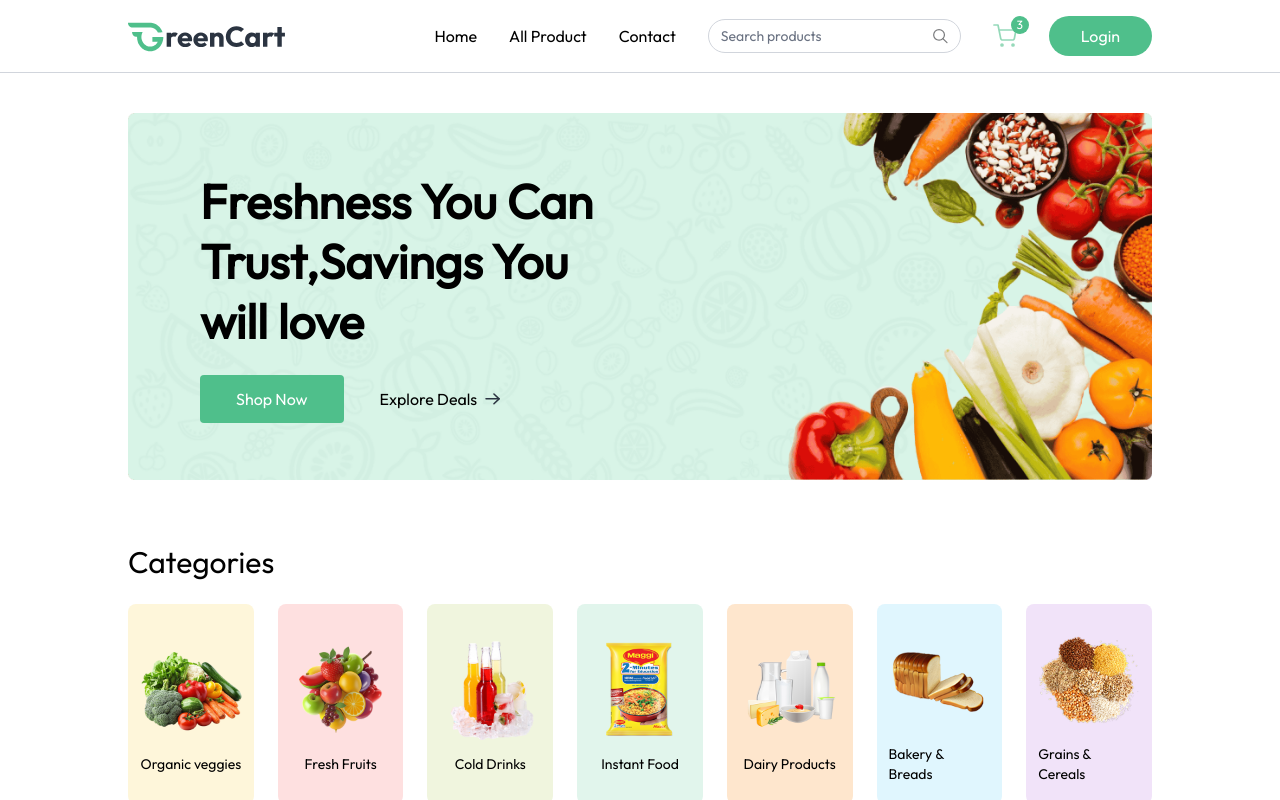
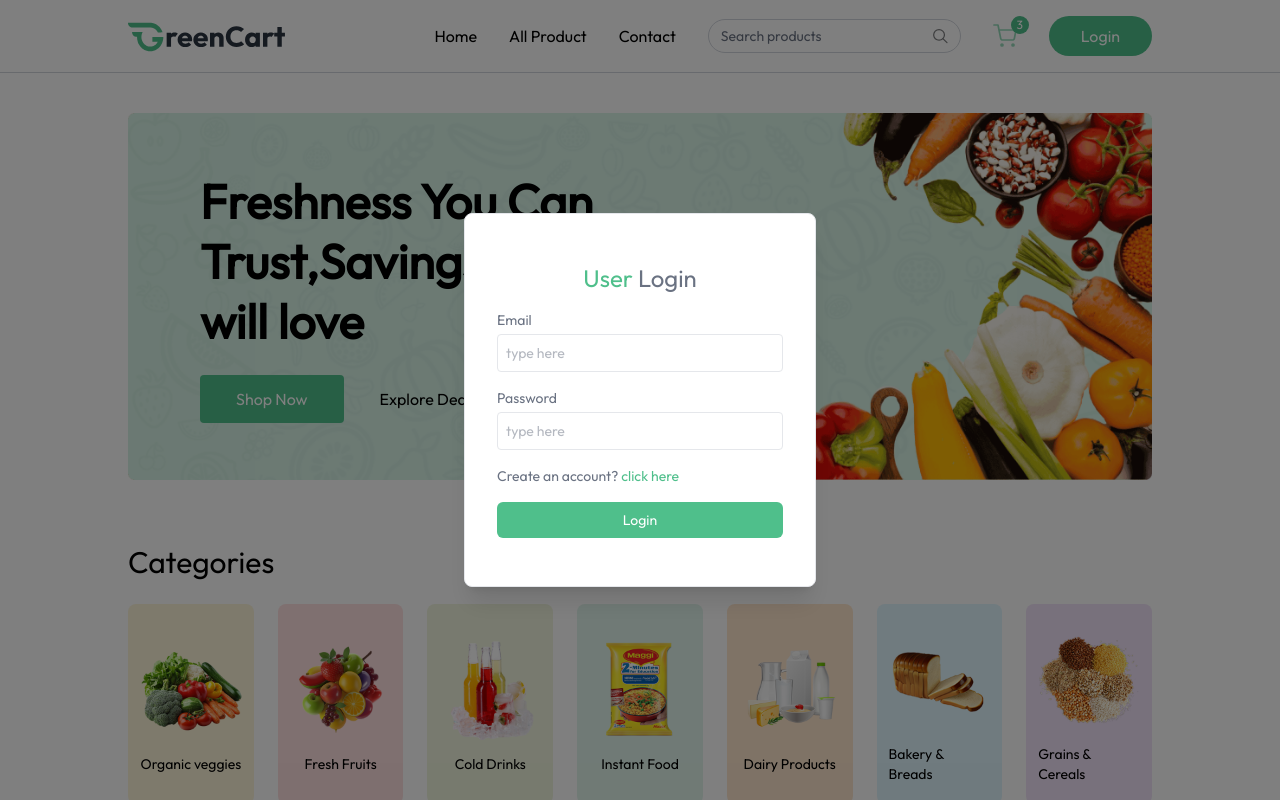
Before and after one commit to sksanoyarali/Greenly, a React (Vite) app in the folder frontend/: page / in a window 1280 px wide. Both pictures are taken after a click on the button "Login". Shown: the top 800 px of the page. Built offline with nearby package versions, Linux system fonts and the light colour scheme.

Commit message:
added login,signup form

```diff
--- a/frontend/src/App.jsx
+++ b/frontend/src/App.jsx
@@ -4,12 +4,16 @@
 import Home from './pages/Home'
 import { Toaster } from 'react-hot-toast'
 import Footer from './components/Footer'
+import { useAppContext } from './context/appContext'
+import Login from './components/Login'
 
 const App = () => {
+  const { showUserLogin } = useAppContext()
   const isSellerPath = useLocation().pathname.includes('seller')
   return (
     <div className="">
       {!isSellerPath ? <Navbar /> : null}
+      {showUserLogin ? <Login /> : null}
       <Toaster />
       <div
         className={`${isSellerPath ? '' : 'px-6 md:px-16 lg:px-24 xl:px-32'}`}
--- /dev/null
+++ b/frontend/src/components/Login.jsx
@@ -0,0 +1,94 @@
+import React from 'react'
+import { useAppContext } from '../context/appContext'
+
+const Login = () => {
+  const { setShowUserLogin, setUser } = useAppContext()
+  const [state, setState] = React.useState('login')
+  const [name, setName] = React.useState('')
+  const [email, setEmail] = React.useState('')
+  const [password, setPassword] = React.useState('')
+
+  const onSubmitHandler = async (e) => {
+    e.preventDefault()
+    setUser({ email: 'test.dev@gmail.com', name: 'sonu' })
+    setShowUserLogin(false)
+  }
+  return (
+    <div
+      onClick={() => setShowUserLogin(false)}
+      className="fixed top-0 bottom-0 left-0 right-0 z-30 flex items-center text-sm text-gray-600 bg-black/50"
+    >
+      <form
+        onSubmit={onSubmitHandler}
+        onClick={(e) => e.stopPropagation()}
+        className="flex flex-col gap-4 m-auto items-start p-8 py-12 w-80 sm:w-[352px] text-gray-500 rounded-lg shadow-xl border border-gray-200 bg-white"
+      >
+        <p className="text-2xl font-medium m-auto">
+          <span className="text-primary">User</span>{' '}
+          {state === 'login' ? 'Login' : 'Sign Up'}
+        </p>
+        {state === 'register' && (
+          <div className="w-full">
+            <p>Name</p>
+            <input
+              onChange={(e) => setName(e.target.value)}
+              value={name}
+              placeholder="type here"
+              className="border border-gray-200 rounded w-full p-2 mt-1 outline-primary"
+              type="text"
+              required
+            />
+          </div>
+        )}
+        <div className="w-full ">
+          <p>Email</p>
+          <input
+            onChange={(e) => setEmail(e.target.value)}
+            value={email}
+            placeholder="type here"
+            className="border border-gray-200 rounded w-full p-2 mt-1 outline-primary"
+            type="email"
+            required
+          />
+        </div>
+        <div className="w-full ">
+          <p>Password</p>
+          <input
+            onChange={(e) => setPassword(e.target.value)}
+            value={password}
+            placeholder="type here"
+            className="border border-gray-200 rounded w-full p-2 mt-1 outline-primary"
+            type="password"
+            required
+          />
+        </div>
+        {state === 'register' ? (
+          <p>
+            Already have account?{' '}
+            <span
+              onClick={() => setState('login')}
+              className="text-primary cursor-pointer"
+            >
+              click here
+            </span>
+          </p>
+        ) : (
+          <p>
+            Create an account?{' '}
+            <span
+              onClick={() => setState('register')}
+              className="text-primary cursor-pointer"
+            >
+              click here
+            </span>
+          </p>
+        )}
+        <button className="bg-primary hover:bg-primary-dull transition-all text-white w-full py-2 rounded-md cursor-pointer">
+          {state === 'register' ? 'Create Account' : 'Login'}
+        </button>
+      </form>
+    </div>
+  )
+}
+
+export default Login
```
